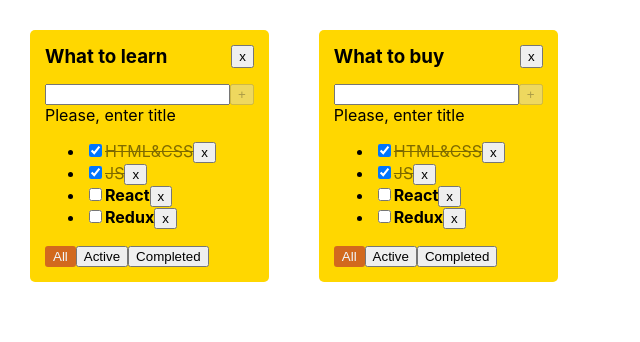
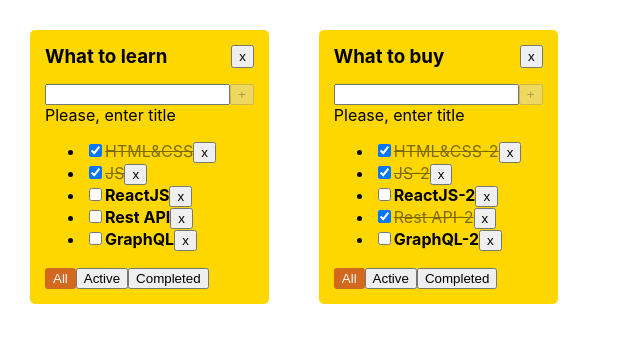
Before and after one commit to dron185/todolist, a React (Create React App) app: page / in a window 1280 px wide. Shown: the top 342 px of the page, without its empty margins (0-640 px from the left). Built offline with nearby package versions, Linux system fonts and the light colour scheme.

Commit message:
feat: add storing tasks in the object and change removeTask

```diff
--- a/src/App.tsx
+++ b/src/App.tsx
@@ -12,33 +12,45 @@ type TodolistType = {
 }
 
 function App() {
-    const [todolists, setTodolists] = useState<TodolistType[]>([
-        { id: v1(), title: 'What to learn', filter: 'all' },
-        { id: v1(), title: 'What to buy', filter: 'all' },
+    let todolistID1 = v1()
+    let todolistID2 = v1()
+
+    let [todolists, setTodolists] = useState<TodolistType[]>([
+        { id: todolistID1, title: 'What to learn', filter: 'all' },
+        { id: todolistID2, title: 'What to buy', filter: 'all' },
     ])
 
-    const [tasks, setTasks] = useState< Array<TaskType> >([
-        {id: v1(), title: "HTML&CSS", isDone: true},
-        {id: v1(), title: "JS", isDone: true},
-        {id: v1(), title: "React", isDone: false},
-        {id: v1(), title: 'Redux', isDone: false},
-    ]);
+    let [tasks, setTasks] = useState({
+        [todolistID1]: [
+            { id: v1(), title: 'HTML&CSS', isDone: true },
+            { id: v1(), title: 'JS', isDone: true },
+            { id: v1(), title: 'ReactJS', isDone: false },
+            { id: v1(), title: "Rest API", isDone: false },
+            { id: v1(), title: "GraphQL", isDone: false },
+        ],
+        [todolistID2]: [
+            { id: v1(), title: 'HTML&CSS-2', isDone: true },
+            { id: v1(), title: 'JS-2', isDone: true },
+            { id: v1(), title: 'ReactJS-2', isDone: false },
+            { id: v1(), title: 'Rest API-2', isDone: true },
+            { id: v1(), title: 'GraphQL-2', isDone: false },
+        ],
+    })
 
     // CRUD tasks
-    const removeTask = (taskId: string) => {
-        const updatedState = tasks.filter( t => t.id !== taskId )
-        setTasks(updatedState);
+    const removeTask = (taskId: string, todolistId: string) => {
+        setTasks({...tasks, [todolistId]:tasks[todolistId].filter(t=> t.id !== taskId)})
     }
 
     const addTask = (title: string) => {
-        const newTask = {
-            id: v1(),
-            title: title,
-            //title: title,
-            isDone: false
-        };
-        const newTasks = [newTask, ...tasks];
-        setTasks(newTasks)
+        // const newTask = {
+        //     id: v1(),
+        //     title: title,
+        //     //title: title,
+        //     isDone: false
+        // };
+        // const newTasks = [newTask, ...tasks];
+        // setTasks(newTasks)
     }
 
     const changeTaskStatus = (taskId: string, newIsDoneValue: boolean) => {
@@ -47,8 +59,9 @@ function App() {
         //     task.isDone = !task.isDone
         //     setTasks([...tasks])
         // }
-        const updatedState = tasks.map(t => t.id === taskId ? {...t, isDone: newIsDoneValue } : t)
-        setTasks(updatedState)
+
+        // const updatedState = tasks.map(t => t.id === taskId ? {...t, isDone: newIsDoneValue } : t)
+        // setTasks(updatedState)
     }
 
     // filter
@@ -60,12 +73,12 @@ function App() {
         <div className="App">
             {
                 todolists.map(el=> {
-                    let tasksForTodoList = tasks;
+                    let tasksForTodoList = tasks[el.id];
                     if (el.filter === 'completed') {
-                        tasksForTodoList = tasks.filter(t=> t.isDone)
+                        tasksForTodoList = tasks[el.id].filter(t=> t.isDone)
                     }
                     if (el.filter === 'active') {
-                        tasksForTodoList = tasks.filter(t=> !t.isDone)
+                        tasksForTodoList = tasks[el.id].filter(t=> !t.isDone)
                     }
                     return (
                         <Todolist
--- a/src/Todolist.tsx
+++ b/src/Todolist.tsx
@@ -15,7 +15,7 @@ type TodolistPropsType = {
     tasks: Array<TaskType>
     filter: FilterValuesType
     addTask: (title: string) => void
-    removeTask: (taskId: string) => void
+    removeTask: (todolistId: string, taskId: string) => void
     changeTaskStatus: (taskId: string, newIsDoneValue: boolean) => void
     changeFilter: (todolistId: string, value: FilterValuesType) => void
 }
@@ -48,7 +48,7 @@ export const Todolist = ({
 
     const tasksList: JSX.Element = tasks.length === 0 ? (<p>Тасок нет</p>) : <ul>
         {tasks.map((t) => {
-            const removeTaskHandler = () => removeTask(t.id)
+            const removeTaskHandler = () => removeTask(t.id, todolistId)
             const changeStatusHandler = (e: ChangeEvent<HTMLInputElement>) => changeTaskStatus(t.id, e.currentTarget.checked)
             return (
                 <li key={t.id}>
```
